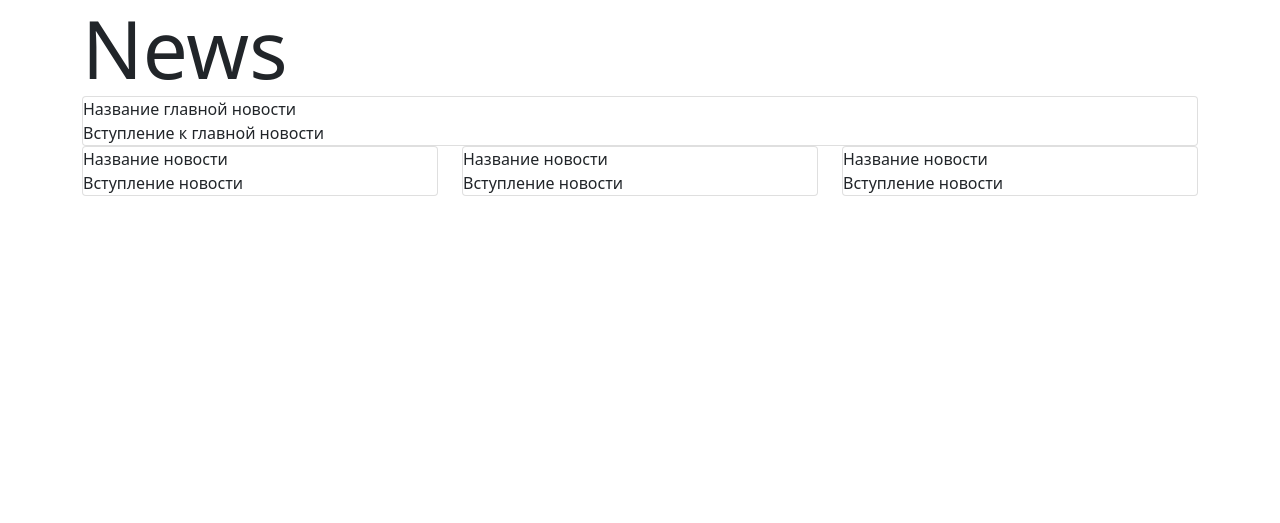
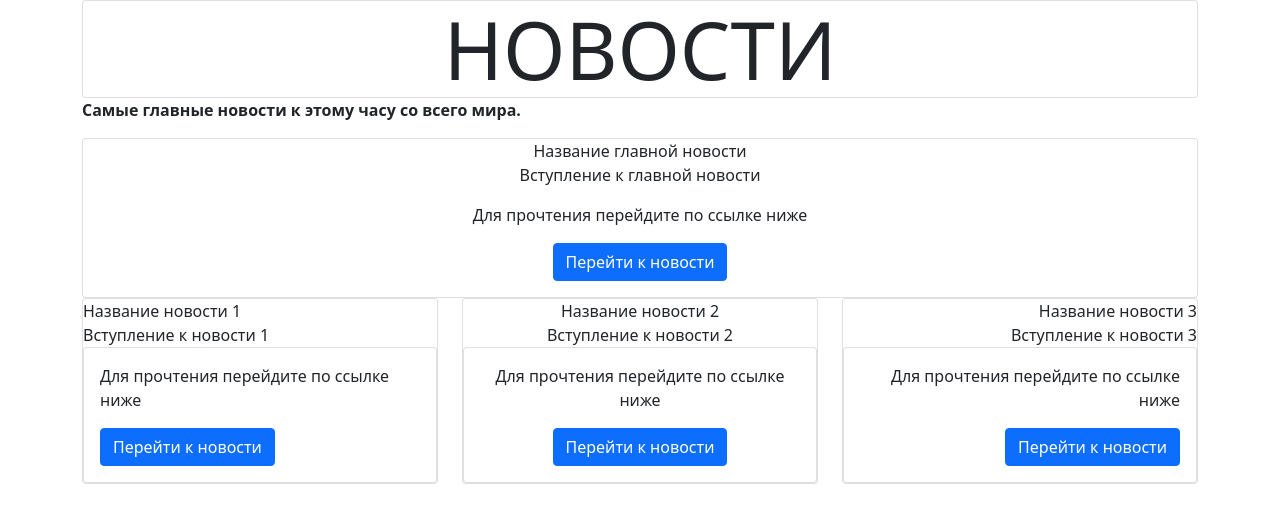
Before and after one commit to CertinaDS/Test-repo, a Django app: page /root/index/ in a window 1280 px wide. Shown: the top 523 px of the page. Run offline with Django 4.2, Linux system fonts and the light colour scheme.

Commit message:
Добавлен Модуль 10

```diff
--- a/Modul_9/Django/bruno_news/news/templates/news/index.html
+++ b/Modul_9/Django/bruno_news/news/templates/news/index.html
@@ -13,33 +13,65 @@
   <body>
     <div class="container">
         <header>
-            <div class="logo display-1">News</div>
+            <div class="card text-center">
+            <div class="logo display-1">НОВОСТИ</div>
+            </div
+            <p class="lead">
+                <strong>Самые главные новости к этому часу со всего мира.</strong>
+            </p>
         </header>
+
         <main>
             <div class="main-news">
-                <div class="card">
+                <div class="card text-center">
                     <div class="main-news__titli">Название главной новости</div>
                     <div class="main-news__description">Вступление к главной новости</div>
+                        <div class="text-center">
+                          <div class="card-body">
+                            <p class="card-text">Для прочтения перейдите по ссылке ниже</p>
+                            <a href="#" class="btn btn-primary">Перейти к новости</a>
+                          </div>
+                        </div>
                 </div>
+
+
             </div>
             <div class="news-list">
                 <div class="row">
                     <div class="col-4">
                         <div class="card">
-                            <div class="news-list__item__titli">Название новости</div>
-                            <div class="news-list__item__description">Вступление новости</div>
+                            <div class="news-list__item__titli">Название новости 1</div>
+                            <div class="news-list__item__description">Вступление к новости 1</div>
+                            <div class="card">
+                                  <div class="card-body">
+                                    <p class="card-text">Для прочтения перейдите по ссылке ниже</p>
+                                    <a href="#" class="btn btn-primary">Перейти к новости</a>
+                                  </div>
+                            </div>
                         </div>
                     </div>
                     <div class="col-4">
-                        <div class="card">
-                            <div class="news-list__item__titli">Название новости</div>
-                            <div class="news-list__item__description">Вступление новости</div>
+                        <div class="card text-center">
+                            <div class="news-list__item__titli">Название новости 2</div>
+                            <div class="news-list__item__description">Вступление к новости 2</div>
+                            <div class="card">
+                                  <div class="card-body">
+                                    <p class="card-text">Для прочтения перейдите по ссылке ниже</p>
+                                    <a href="#" class="btn btn-primary">Перейти к новости</a>
+                                  </div>
+                            </div>
                         </div>
                     </div>
                     <div class="col-4">
-                        <div class="card">
-                            <div class="news-list__item__titli">Название новости</div>
-                            <div class="news-list__item__description">Вступление новости</div>
+                        <div class="card text-end">
+                            <div class="news-list__item__titli">Название новости 3</div>
+                            <div class="news-list__item__description">Вступление к новости 3</div>
+                            <div class="card">
+                                  <div class="card-body">
+                                    <p class="card-text">Для прочтения перейдите по ссылке ниже</p>
+                                    <a href="#" class="btn btn-primary">Перейти к новости</a>
+                                  </div>
+                            </div>
                         </div>
                     </div>
                 </div>
@@ -53,7 +85,4 @@
 
 
 
-
-
-
 </html>
```
